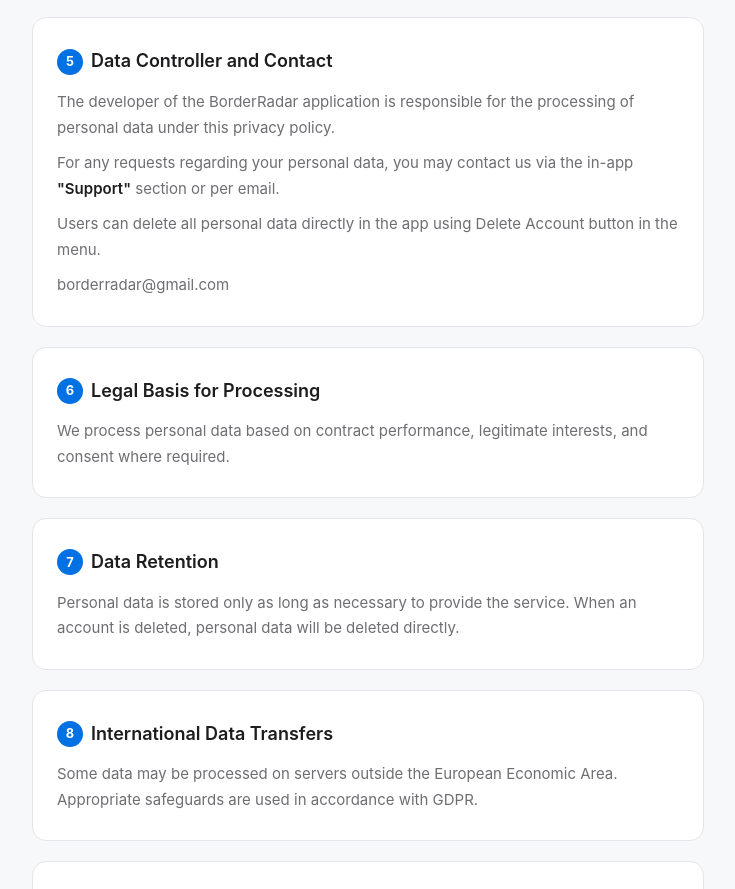
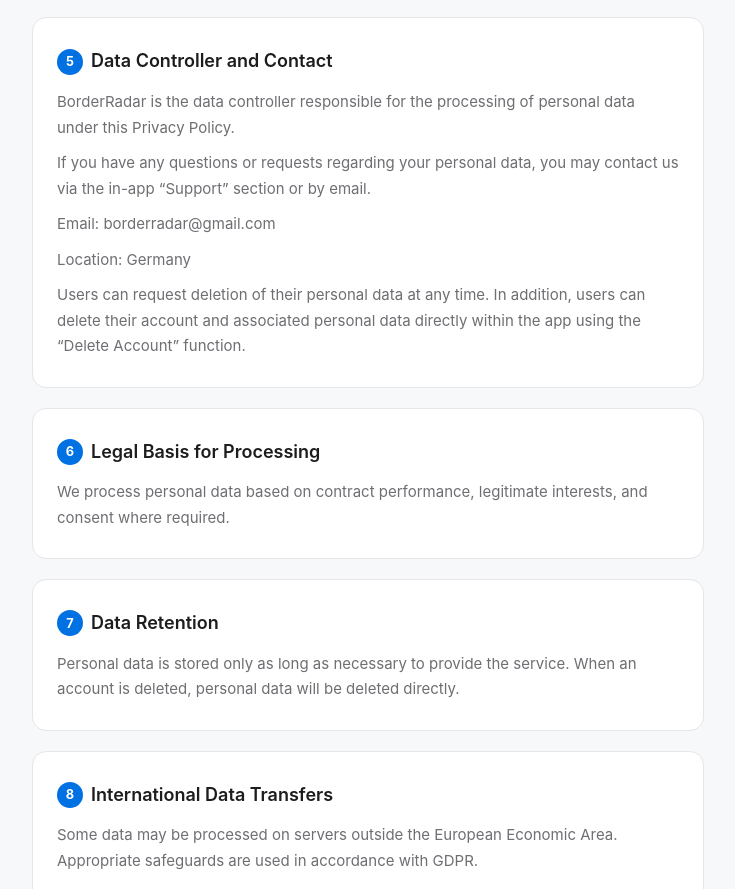
Before and after one commit to borderradar/public, a plain HTML site: page index.html in a window 1280 px wide. Shown: the part 1136-2025 px from the top of the page, without its empty margins (272-1007 px from the left). Drawn offline with Linux system fonts and the light colour scheme.

Commit message:
Update index.html

```diff
--- a/index.html
+++ b/index.html
@@ -149,10 +149,11 @@
     <!-- 5 -->
     <div class="card">
       <h2><span class="section-number">5</span> Data Controller and Contact</h2>
-      <p>The developer of the BorderRadar application is responsible for the processing of personal data under this privacy policy.</p>
-      <p>For any requests regarding your personal data, you may contact us via the in-app <strong>"Support"</strong> section or per email.</p>
-      <p>Users can delete all personal data directly in the app using Delete Account button in the menu.</p>
-      <p>borderradar@gmail.com</p>
+      <p>BorderRadar is the data controller responsible for the processing of personal data under this Privacy Policy.</p>
+      <p>If you have any questions or requests regarding your personal data, you may contact us via the in-app “Support” section or by email.</p>
+      <p>Email: borderradar@gmail.com</p>
+      <p>Location: Germany</p>
+      <p>Users can request deletion of their personal data at any time. In addition, users can delete their account and associated personal data directly within the app using the “Delete Account” function.</p>
     </div>
     <!-- 6 -->
     <div class="card">
```
